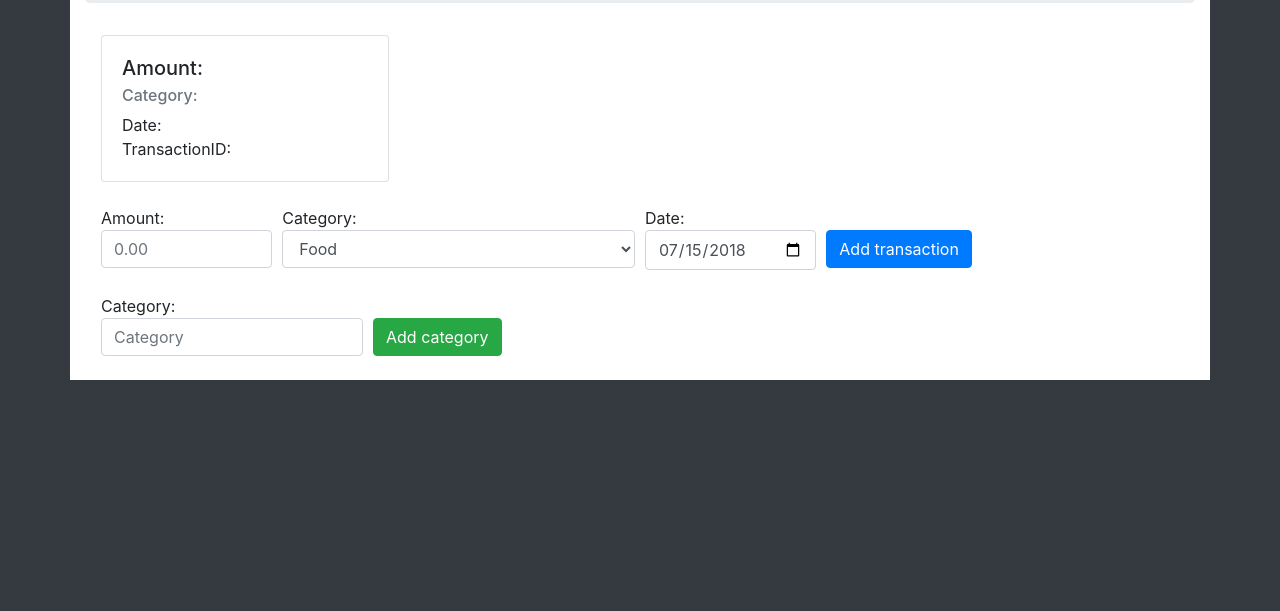
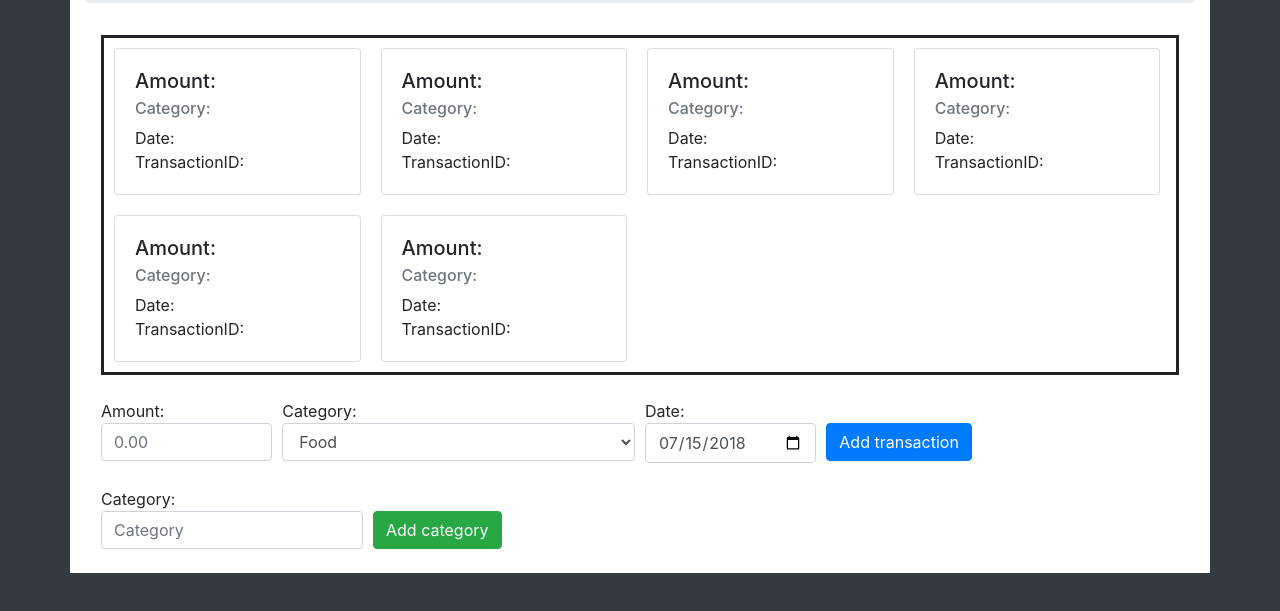
Before and after one commit to kkumar75511/money-logger, a plain HTML site: page resources/client/index.html in a window 1280 px wide. Shown: the part 181-792 px from the top of the page. Drawn offline with Linux system fonts and the light colour scheme.

Commit message:
Temporary layout #2
Created a final layout to view the transactions temporarily to get the functionality done and working

```diff
--- /dev/null
+++ b/resources/client/css/style.css
@@ -0,0 +1,13 @@
+#transactions {
+    width: auto;
+    height: auto;
+    border-style: solid;
+    overflow: hidden;
+}
+
+.card {
+    float: left;
+    display: inline;
+    margin: 10px;
+    width: 23%;
+}
--- a/resources/client/index.html
+++ b/resources/client/index.html
@@ -6,6 +6,7 @@
     <!-- Using a meta tag to give the browser instructions on how to control the page's dimensions and scaling, 'width=device-width" sets the width of the page to match the screen-width of the device. The 'initial-scale=1.0' sets the initial zoom level when the page is first loaded by the browser. The 'shrink-to-fit=no' tells the browser to not automatically zoom/shrink to the page's content -->
     <meta name="viewport" content="width=device-width, initial-scale=1.0, shrink-to-fit=no">
     <link rel="stylesheet" href="/client/css/bootstrap.min.css">
+    <link rel="stylesheet" href="/client/css/style.css">
     <script src="/client/js/bootstrap.min.js"></script>
     <script src="/client/js/jquery-3.3.1.min.js"></script>
 </head>
@@ -16,7 +17,43 @@
     </div>
     <div class="mx-3 my-4" id="transactions">
         <!--<div class="alert-warning">Transactions will appear here!</div>-->
-        <div class="card" style="width: 18rem;">
+        <!--<div class="card" style="width: 18rem;">-->
+        <div class="card">
+            <div class="card-body">
+                <h5 class="card-title">Amount: </h5>
+                <h6 class="card-subtitle mb-2 text-muted">Category: </h6>
+                <p class="card-text">Date: <br />TransactionID: </p>
+            </div>
+        </div>
+        <div class="card">
+            <div class="card-body">
+                <h5 class="card-title">Amount: </h5>
+                <h6 class="card-subtitle mb-2 text-muted">Category: </h6>
+                <p class="card-text">Date: <br />TransactionID: </p>
+            </div>
+        </div>
+        <div class="card">
+            <div class="card-body">
+                <h5 class="card-title">Amount: </h5>
+                <h6 class="card-subtitle mb-2 text-muted">Category: </h6>
+                <p class="card-text">Date: <br />TransactionID: </p>
+            </div>
+        </div>
+        <div class="card">
+            <div class="card-body">
+                <h5 class="card-title">Amount: </h5>
+                <h6 class="card-subtitle mb-2 text-muted">Category: </h6>
+                <p class="card-text">Date: <br />TransactionID: </p>
+            </div>
+        </div>
+        <div class="card">
+            <div class="card-body">
+                <h5 class="card-title">Amount: </h5>
+                <h6 class="card-subtitle mb-2 text-muted">Category: </h6>
+                <p class="card-text">Date: <br />TransactionID: </p>
+            </div>
+        </div>
+        <div class="card">
             <div class="card-body">
                 <h5 class="card-title">Amount: </h5>
                 <h6 class="card-subtitle mb-2 text-muted">Category: </h6>
```
